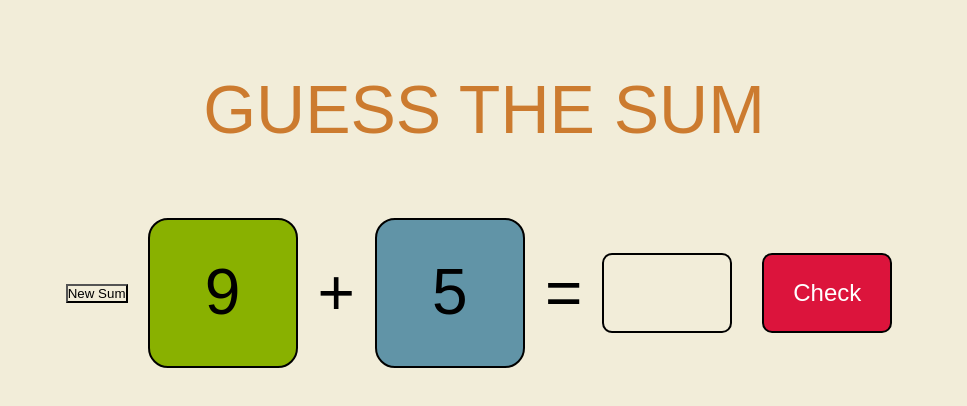
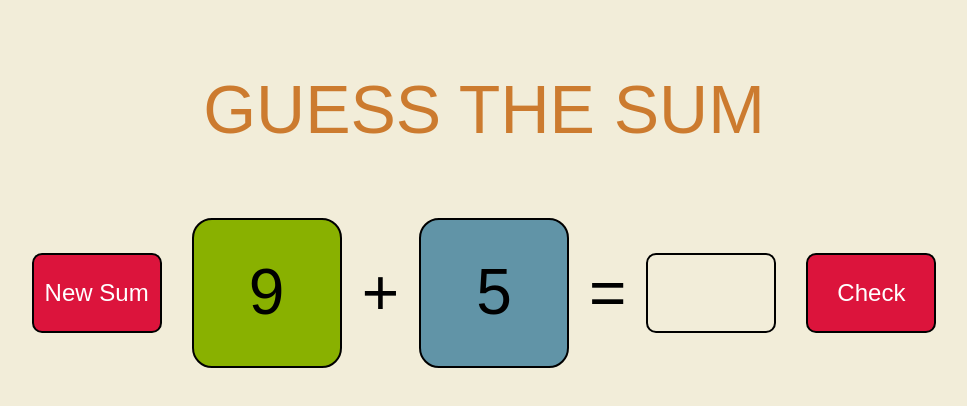
Before and after one commit to xizana/Brain-Trainer, a plain HTML site: page index.html in a window 1280 px wide. Shown: the whole page, without its empty margins (156-1123 px from the left). Drawn offline with Linux system fonts and the light colour scheme.

Commit message:
Update style.css

```diff
--- a/style.css
+++ b/style.css
@@ -56,6 +56,24 @@ header{
     border-radius: 10px;
     border: 2px solid black;
 }
+#newSum{
+    position: relative;
+    margin: 10px;
+    width: 130px;
+    height: 80px;
+    text-align: center;
+    font-size: 24px;
+    border-radius: 10px;
+    color: #ffff;
+    background-color: #dc143c;
+    border: 2px solid black;
+
+}
+
+#newSum:hover{
+    color: #574240;
+    background-color: #07BAE4;
+}
 
 #btn{
     position: relative;
```
